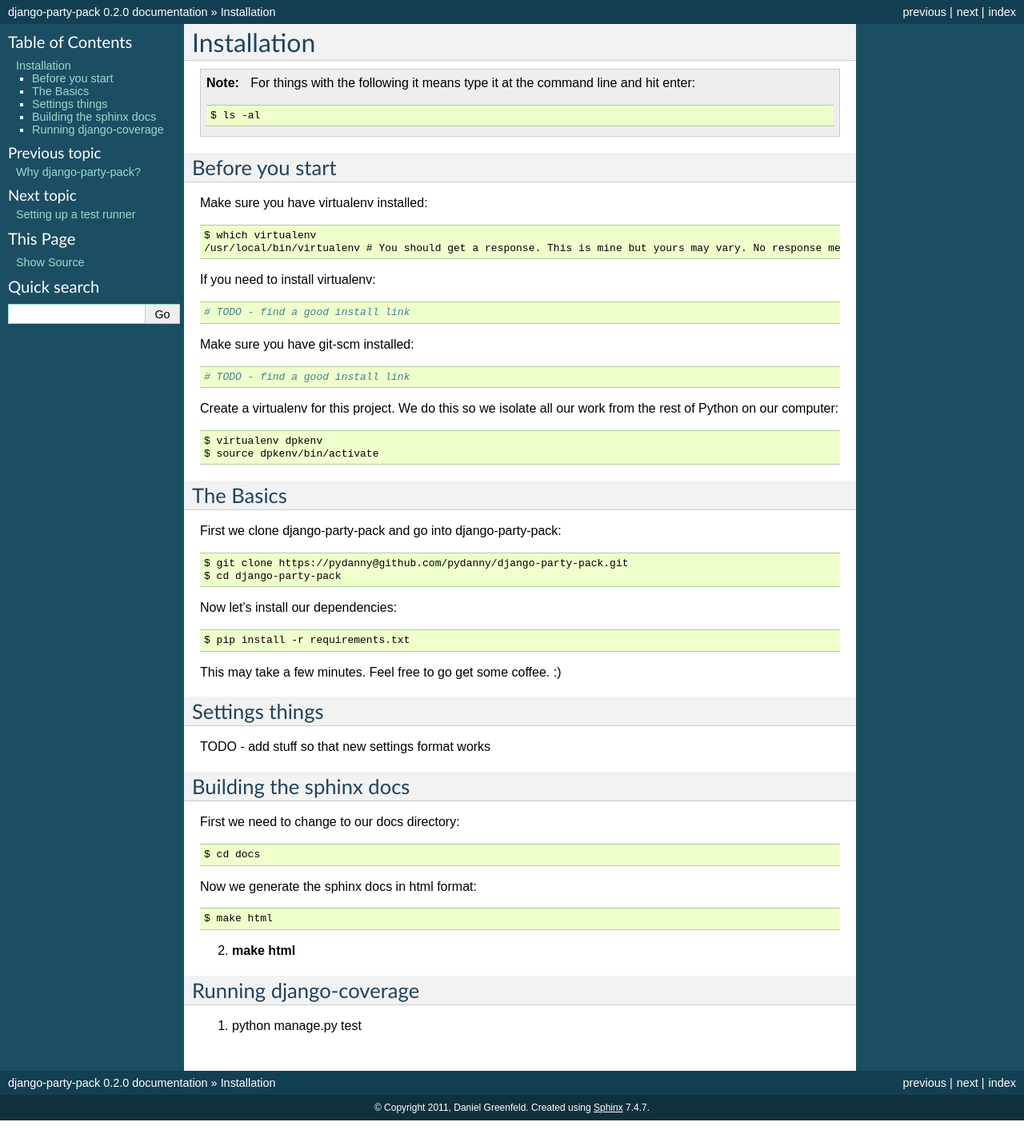
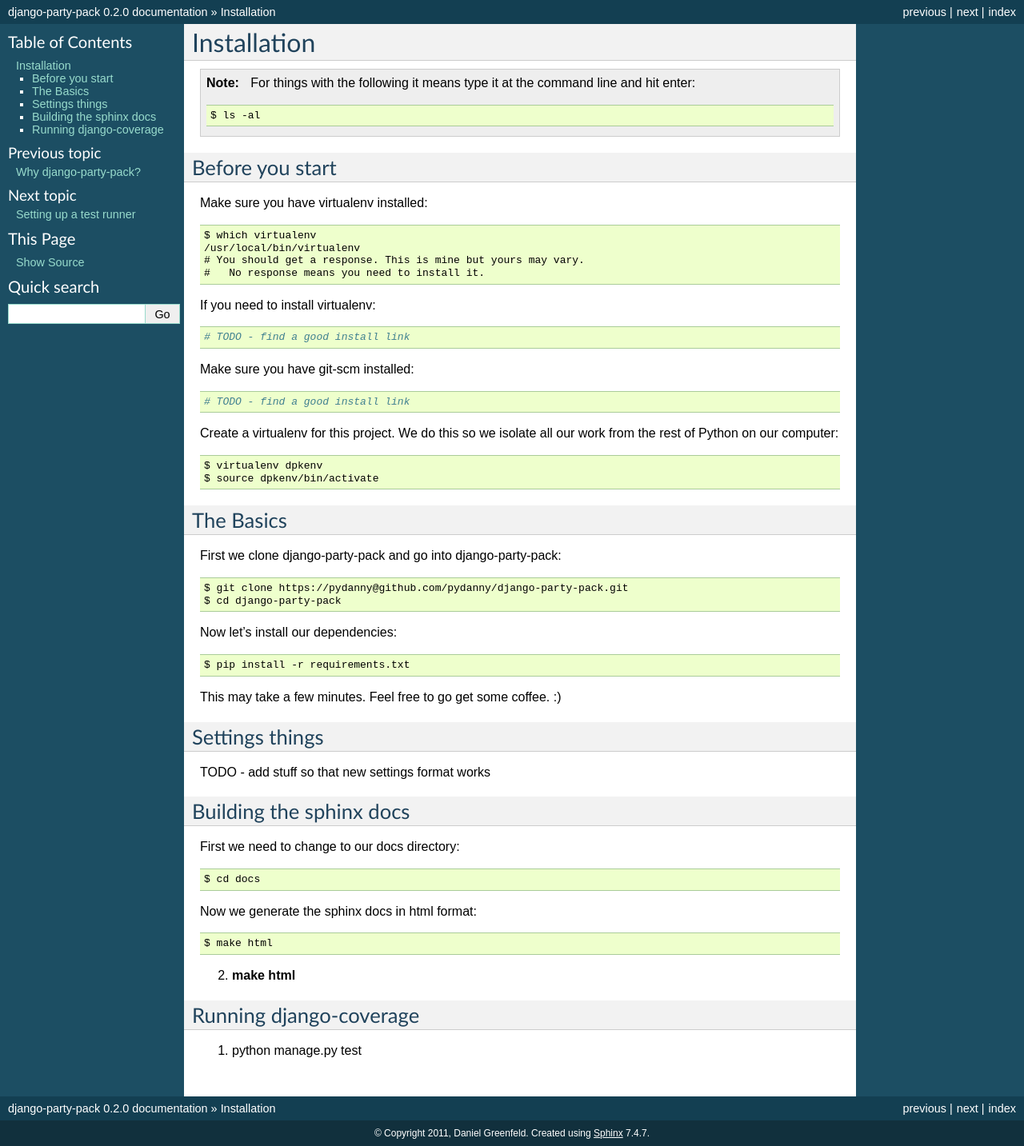
Before and after one commit to pydanny/django-party-pack, a Sphinx documentation site: the page built from docs/install.rst, in a window 1280 px wide. Shown: the whole page at 80% size. Built offline with Sphinx 7.4.7, drawn with Linux system fonts in a browser that asks for light colours; before the commit the page ends 1401 px from its top, so only the background shows below that.

```diff
--- a/docs/install.rst
+++ b/docs/install.rst
@@ -12,7 +12,9 @@ Before you start
 Make sure you have virtualenv installed::
 
     $ which virtualenv
-    /usr/local/bin/virtualenv # You should get a response. This is mine but yours may vary. No response means you need to install it.
+    /usr/local/bin/virtualenv
+    # You should get a response. This is mine but yours may vary.
+    #   No response means you need to install it.
 
 If you need to install virtualenv::
 
```
